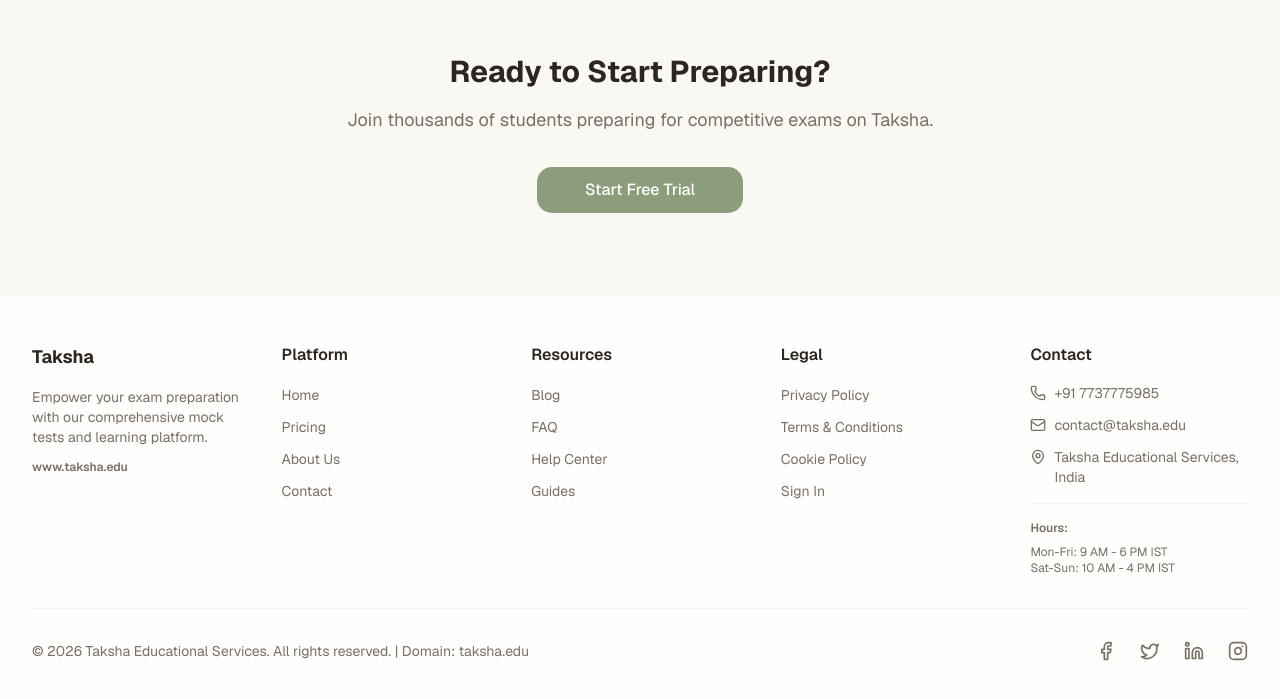
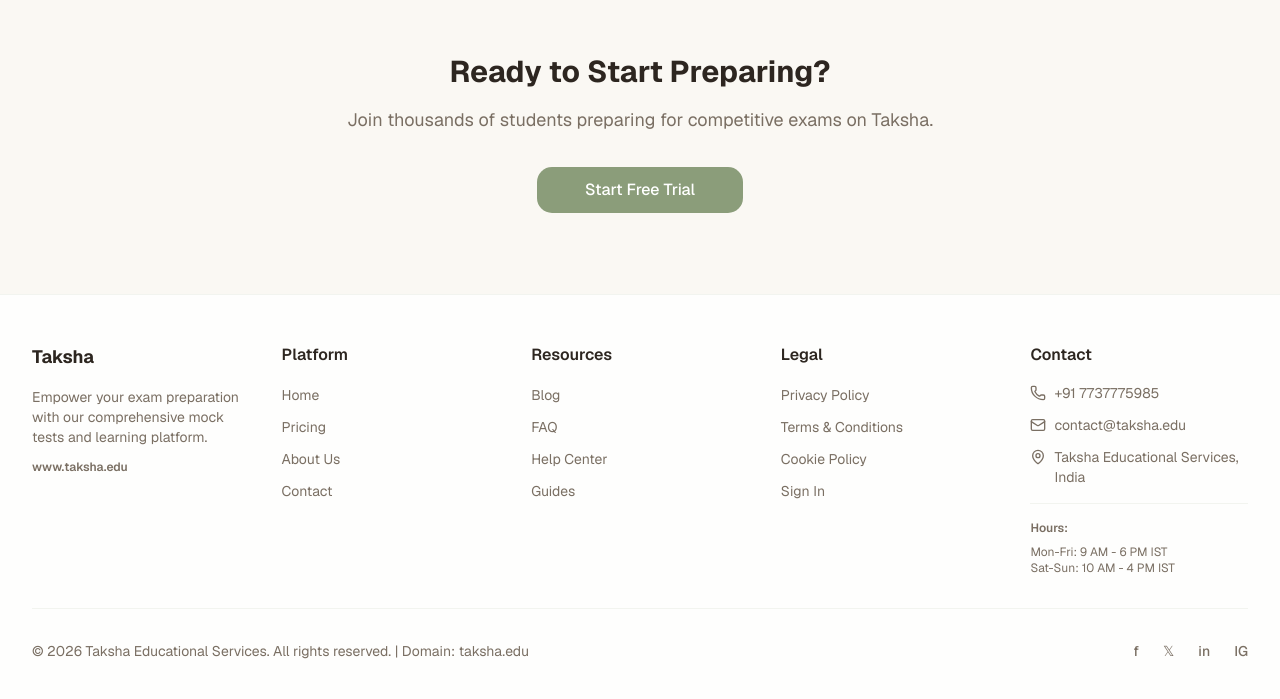
Before and after one commit to rajkanwarbeniwal-cyber/team-CA, a Next.js app: page / in a window 1280 px wide. Shown: the part 1202-1901 px from the top of the page. Built offline with nearby package versions, Linux system fonts and the light colour scheme; no server answers.

Commit message:
Fix social media icons in footer

```diff
--- a/components/public-footer.tsx
+++ b/components/public-footer.tsx
@@ -2,7 +2,7 @@
 
 import Link from "next/link"
 import { useLanguage } from "@/lib/language-context"
-import { Mail, Phone, MapPin, Facebook, Twitter, Linkedin, Instagram } from "lucide-react"
+import { Mail, Phone, MapPin } from "lucide-react"
 
 export function PublicFooter() {
   const { t } = useLanguage()
@@ -99,37 +99,37 @@ export function PublicFooter() {
               href="https://facebook.com"
               target="_blank"
               rel="noopener noreferrer"
-              className="text-muted-foreground hover:text-primary transition-colors hover:scale-110"
+              className="text-sm text-muted-foreground hover:text-primary transition-colors font-medium"
               title="Facebook"
             >
-              <Facebook className="w-5 h-5" />
+              f
             </a>
             <a
               href="https://twitter.com"
               target="_blank"
               rel="noopener noreferrer"
-              className="text-muted-foreground hover:text-primary transition-colors hover:scale-110"
+              className="text-sm text-muted-foreground hover:text-primary transition-colors font-medium"
               title="Twitter"
             >
-              <Twitter className="w-5 h-5" />
+              𝕏
             </a>
             <a
               href="https://linkedin.com"
               target="_blank"
               rel="noopener noreferrer"
-              className="text-muted-foreground hover:text-primary transition-colors hover:scale-110"
+              className="text-sm text-muted-foreground hover:text-primary transition-colors font-medium"
               title="LinkedIn"
             >
-              <Linkedin className="w-5 h-5" />
+              in
             </a>
             <a
               href="https://instagram.com"
               target="_blank"
               rel="noopener noreferrer"
-              className="text-muted-foreground hover:text-primary transition-colors hover:scale-110"
+              className="text-sm text-muted-foreground hover:text-primary transition-colors font-medium"
               title="Instagram"
             >
-              <Instagram className="w-5 h-5" />
+              IG
             </a>
           </div>
         </div>
```
Also changed, not shown: 1 other file (tests, documents, lock files or other folders).
